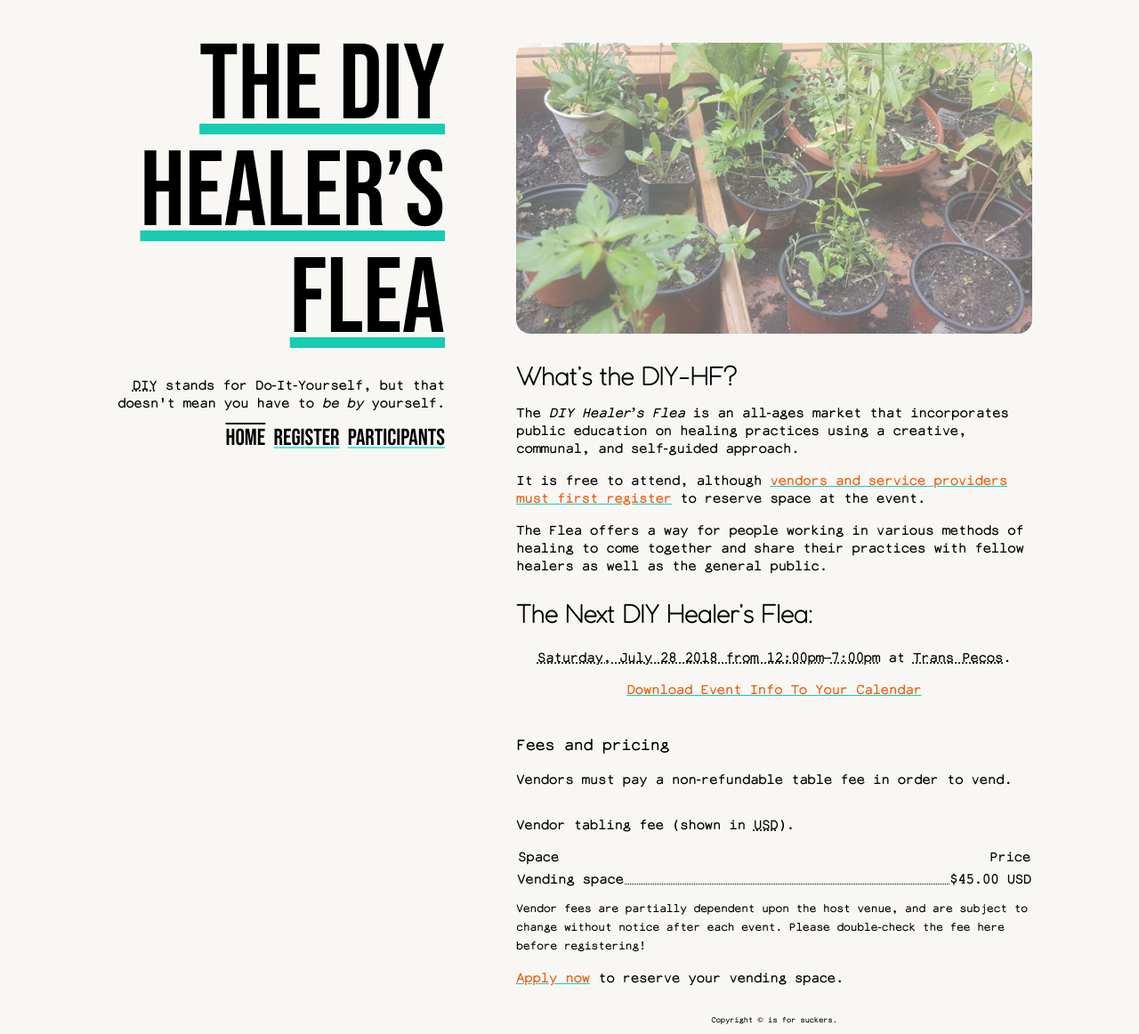
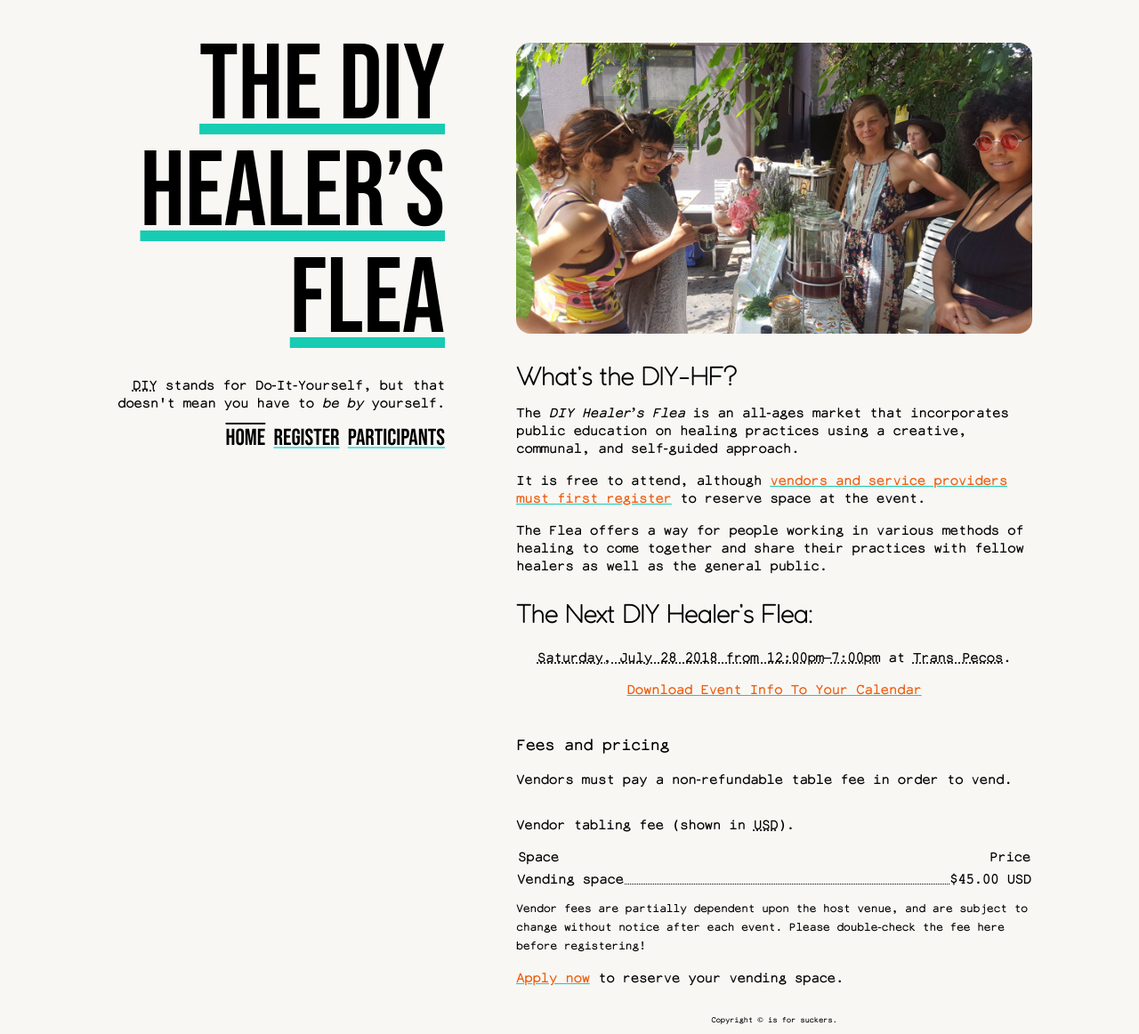
Before and after one commit to meitar/diy-healers-flea, a Jekyll site: the page built from index.html, in a window 1280 px wide and 1162 px high. Shown: the whole window at 89% size. Built offline with Jekyll 4.4.1, drawn with Linux system fonts in a browser that asks for light colours.

Commit message:
Axe the carousel, just use static images on the various pages.

```diff
--- a/index.html
+++ b/index.html
@@ -1,20 +1,7 @@
 ---
 title: Home
 ---
-<ul id="carousel">
-    <li>
-        <img src="{{ "static/img/2018-06-24-diy-healers-flea-plants.jpeg" | relative_url }}" alt="" width="100%" />
-    </li>
-    <li>
-        <img src="{{ "static/img/2018-06-24-diy-healers-flea-vending-1.jpeg" | relative_url }}" alt="" width="100%" />
-    </li>
-    <li>
-        <img src="{{ "static/img/2018-06-24-diy-healers-flea-signage.jpeg" | relative_url }}" alt="" width="100%" />
-    </li>
-    <li>
-        <img src="{{ "static/img/2018-06-24-diy-healers-flea-vending-2.jpeg" | relative_url }}" alt="" width="100%" />
-    </li>
-</ul>
+<img id="featured-image" src="{{ "static/img/2018-06-24-diy-healers-flea-vending-1.jpeg" | relative_url }}" alt="" width="100%" />
 <div class="h-event vevent">
     <section id="about">
         <h2>What&rsquo;s the DIY-HF?</h2>
--- a/participants.html
+++ b/participants.html
@@ -13,6 +13,7 @@
   - "Skincare"
   - "Synthesized medication"
 ---
+<img id="featured-image" src="{{ "static/img/2018-06-24-diy-healers-flea-vending-2.jpeg" | relative_url }}" alt="" width="100%" />
 <section id="participants-info">
     <h2>Participants</h2>
     <div class="e-content">
--- a/pay.html
+++ b/pay.html
@@ -1,6 +1,7 @@
 ---
 title: Pay and Donate
 ---
+<img id="featured-image" src="{{ "static/img/2018-06-24-diy-healers-flea-signage.jpeg" | relative_url }}" alt="" width="100%" />
 <section id="pay-info">
     <h2>Payment and Donations</h2>
     <div class="e-content">
--- a/register.html
+++ b/register.html
@@ -1,6 +1,7 @@
 ---
 title: Register
 ---
+<img id="featured-image" src="{{ "static/img/2018-06-24-diy-healers-flea-plants.jpeg" | relative_url }}" alt="" width="100%" />
 <section id="registration-info">
     <h2>Applying to the DIY-HF</h2>
     <p>
--- a/static/css/main.css
+++ b/static/css/main.css
@@ -254,41 +254,6 @@
     margin-top: 2em;
 }
 
-/**
- * @group Home page carousel.
- */
-#carousel {
-    margin: 0;
-    padding: 0;
-    list-style-type: none;
-    position: relative;
-    width: 100%;
+#featured-image {
+    border-radius: 1em;
 }
-#carousel li {
-    position: absolute;
-    top: 0;
-    left: 0;
-}
-#carousel li:first-of-type {
-    position: static;
-}
-#carousel img {
-    border-radius: 1em;
-    opacity: 0;
-}
-#carousel li:first-of-type img {
-    animation: fade-in 15s 0s infinite;
-}
-#carousel li:nth-of-type(2) img {
-    animation: fade-in 15s 7.5s infinite;
-}
-#carousel li:nth-of-type(3) img {
-    animation: fade-in 15s 15s infinite;
-}
-#carousel li:nth-of-type(4) img {
-    animation: fade-in 15s 22.5s infinite;
-}
-@keyframes fade-in {
-    from { opacity: 0 }
-    to { opacity: 1; }
-}
```
